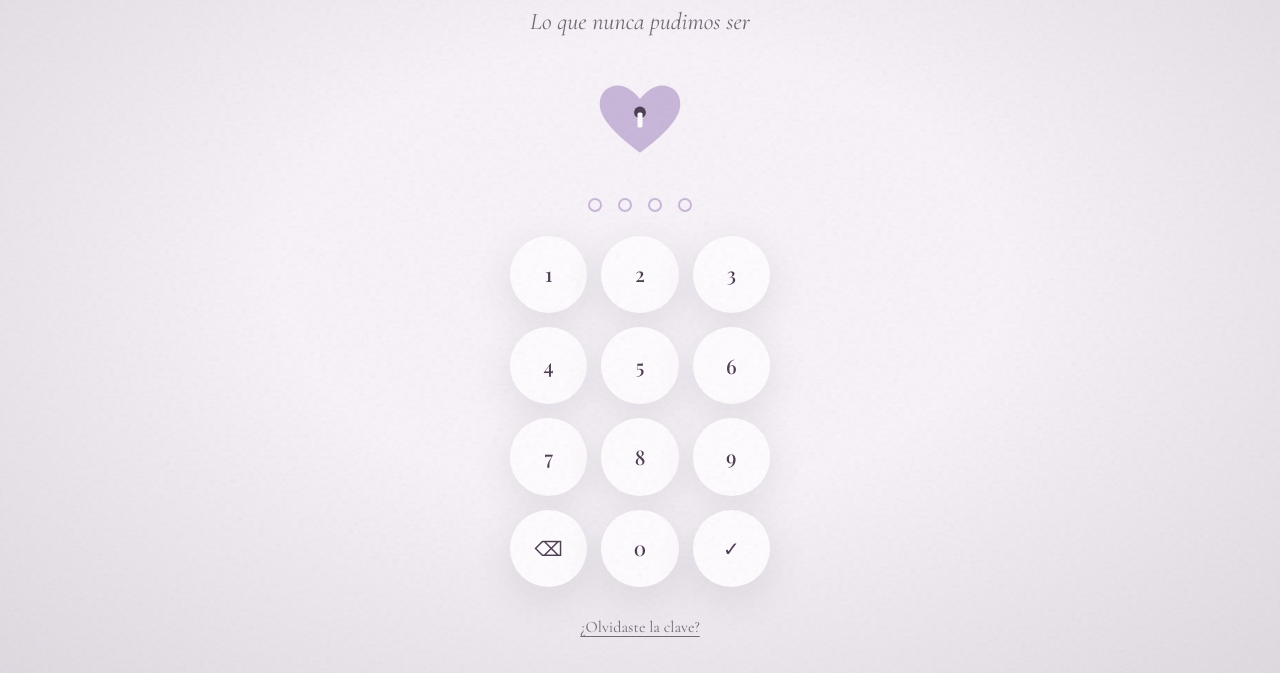
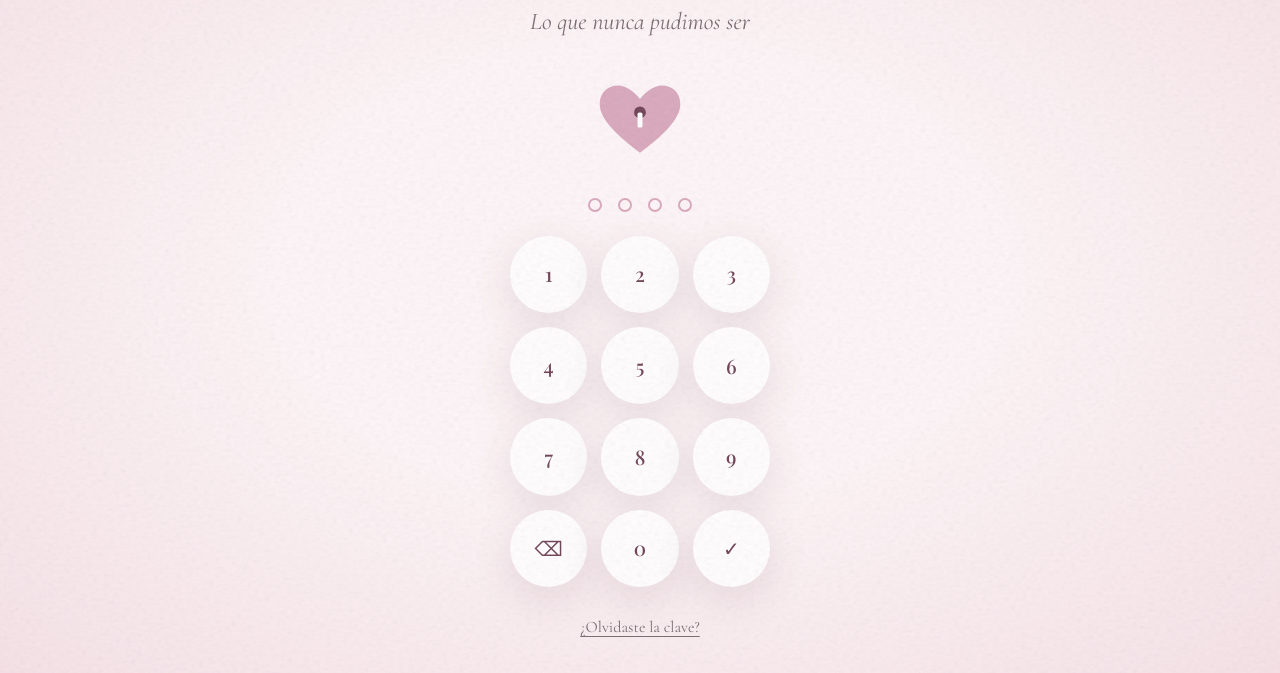
Before and after one commit to John58666/Proyecto-Carta, a plain HTML site: page index.html in a window 1280 px wide. Shown: the part 127-800 px from the top of the page. Drawn offline with nearby package versions, Linux system fonts and the light colour scheme.

Commit message:
fix: quitar caja del pergamino, paleta rosa, grano mas visible

```diff
--- a/style.css
+++ b/style.css
@@ -4,14 +4,14 @@
    ========================================================================== */
 
 :root {
-  /* Color */
-  --color-bg:            #F7F3F8;
-  --color-lavender:      #C8B6D9;
-  --color-lavender-soft: #DDD2E7;
-  --color-plum:          #4A3A50;
-  --color-text:          #302A33;
-  --color-text-muted:    #6f6675;
-  --color-white-warm:    #FFFCFF;
+  /* Color — paleta rosa pergamino */
+  --color-bg:            #FDF5F7;
+  --color-lavender:      #D9A8BC;
+  --color-lavender-soft: #EFD9E3;
+  --color-plum:          #6E4154;
+  --color-text:          #33262E;
+  --color-text-muted:    #7A6A72;
+  --color-white-warm:    #FFFDFE;
 
   /* Tipografía */
   --font-title:  "Playfair Display", "Didot", "Bodoni MT", serif;
@@ -28,7 +28,7 @@
   --radius-lg: 24px;
 
   /* Sombra */
-  --shadow-soft: 0 12px 40px rgba(74, 58, 80, 0.12);
+  --shadow-soft: 0 12px 40px rgba(110, 65, 84, 0.14);
 
   /* Easing (open-props) */
   --ease-cubic-out:       cubic-bezier(0.215, 0.61, 0.355, 1);
@@ -56,7 +56,7 @@ html, body {
   -webkit-font-smoothing: antialiased;
   -moz-osx-font-smoothing: grayscale;
   background:
-    radial-gradient(ellipse at center, rgba(255, 252, 255, 0) 40%, rgba(74, 58, 80, 0.14) 100%),
+    radial-gradient(ellipse at center, rgba(255, 252, 253, 0) 40%, rgba(216, 145, 166, 0.20) 100%),
     var(--color-bg);
   color: var(--color-text);
   font-family: var(--font-body);
@@ -69,7 +69,7 @@ html, body {
   inset: 0;
   z-index: 9999;
   pointer-events: none;
-  opacity: 0.07;
+  opacity: 0.1;
 }
 
 .grain svg {
@@ -122,8 +122,6 @@ img {
   width: 100%;
   max-width: 560px;
   margin: auto 0;
-  border-radius: 6px;
-  box-shadow: 0 18px 50px -18px rgba(74, 58, 80, 0.28);
 }
 
 /* ==========================================================================
```
